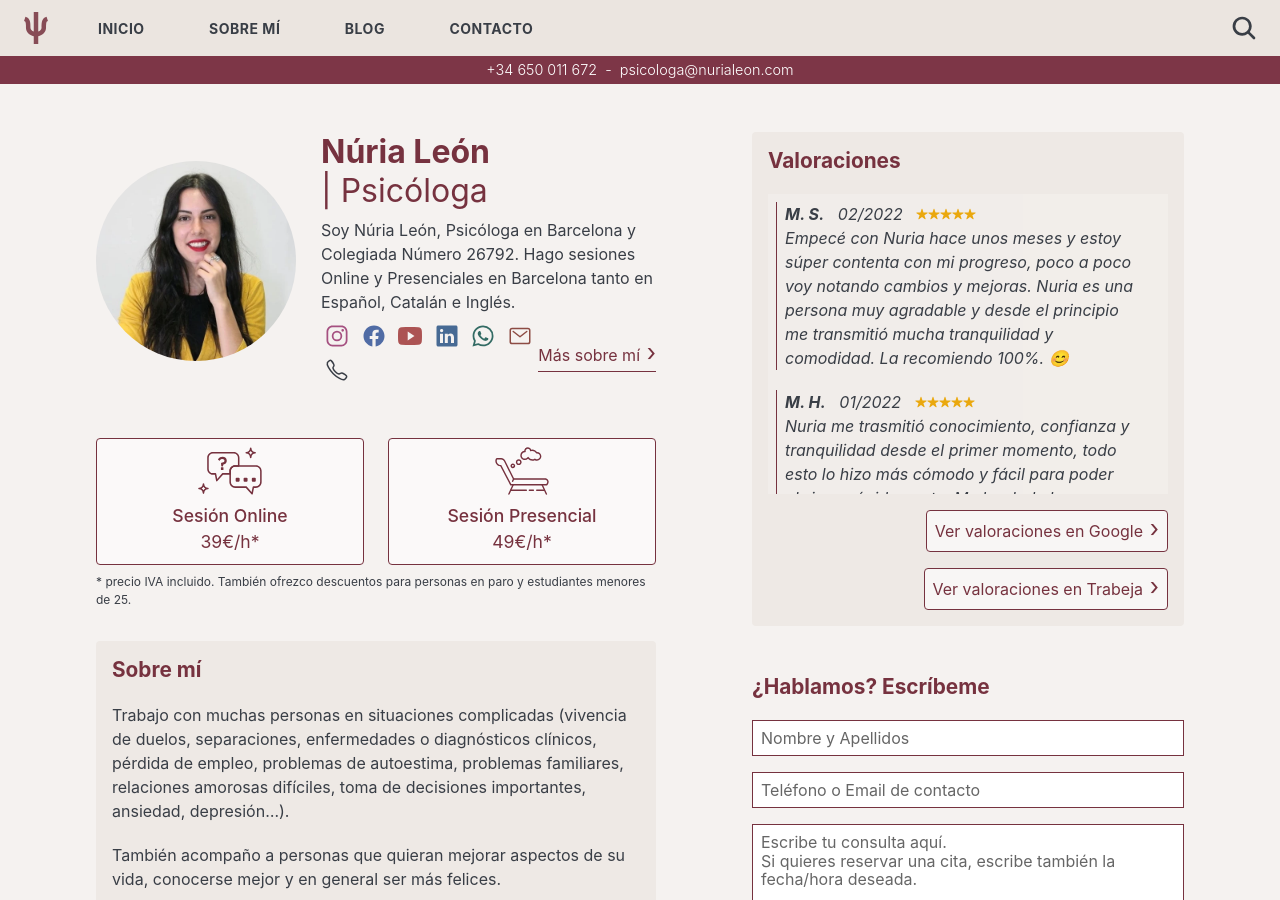
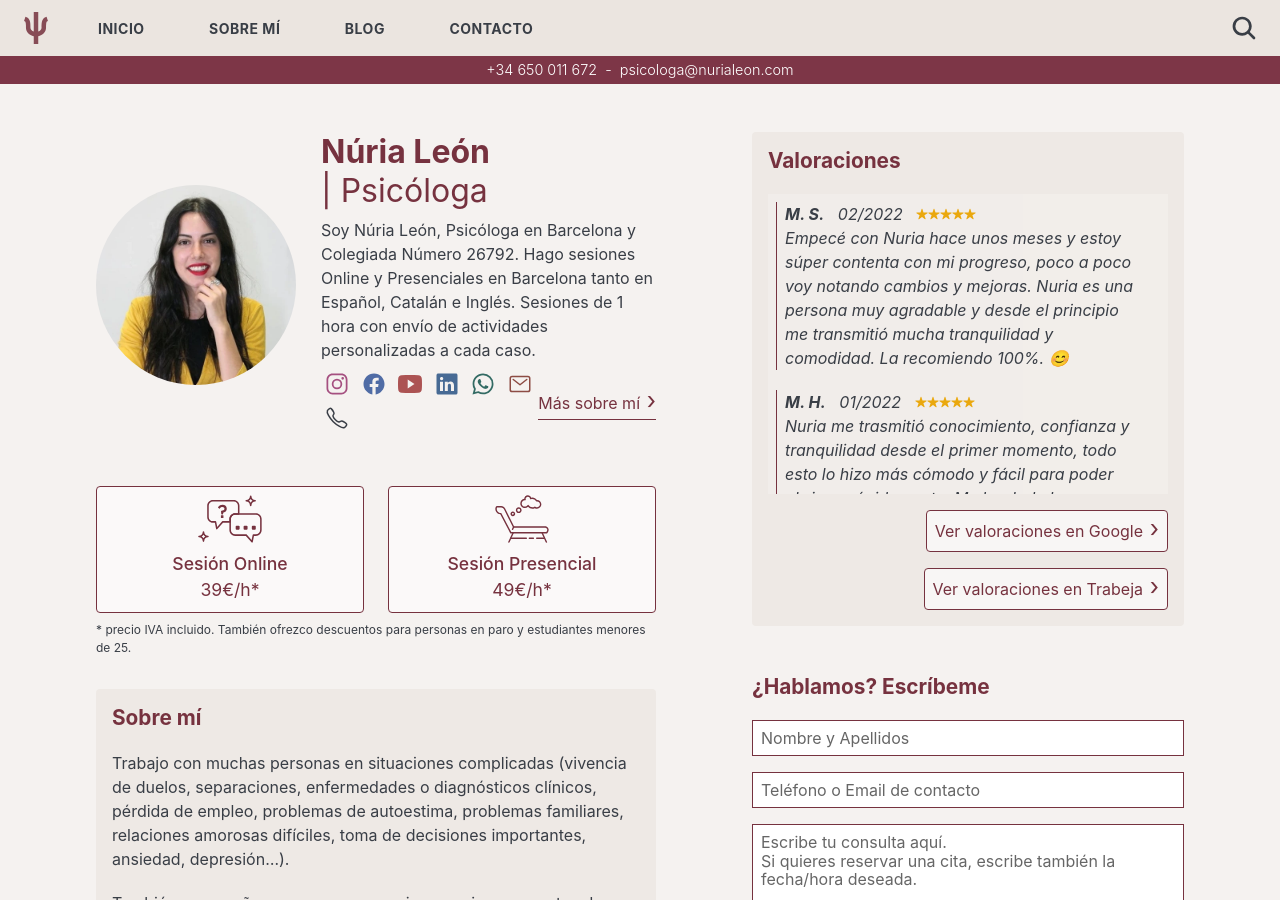
Before and after one commit to nurialeonsallent/nurialeon.com, a Jekyll site: the page built from index.html, in a window 1280 px wide and 900 px high. Built offline with Jekyll 4.4.1, drawn with Linux system fonts in a browser that asks for light colours.

Commit message:
Update settings.yml

```diff
--- a/_data/settings.yml
+++ b/_data/settings.yml
@@ -11,7 +11,7 @@
   name: Núria León
   image: hero.webp
   say-hello: Núria León, Psicóloga
-  bio: Soy Núria León, Psicóloga en Barcelona y Colegiada Número 26792. Hago sesiones Online y Presenciales en Barcelona tanto en Español, Catalán e Inglés.
+  bio: Soy Núria León, Psicóloga en Barcelona y Colegiada Número 26792. Hago sesiones Online y Presenciales en Barcelona tanto en Español, Catalán e Inglés. Sesiones de 1 hora con envío de actividades personalizadas a cada caso.
 
 #-------------------------------
 # Contact links
```
